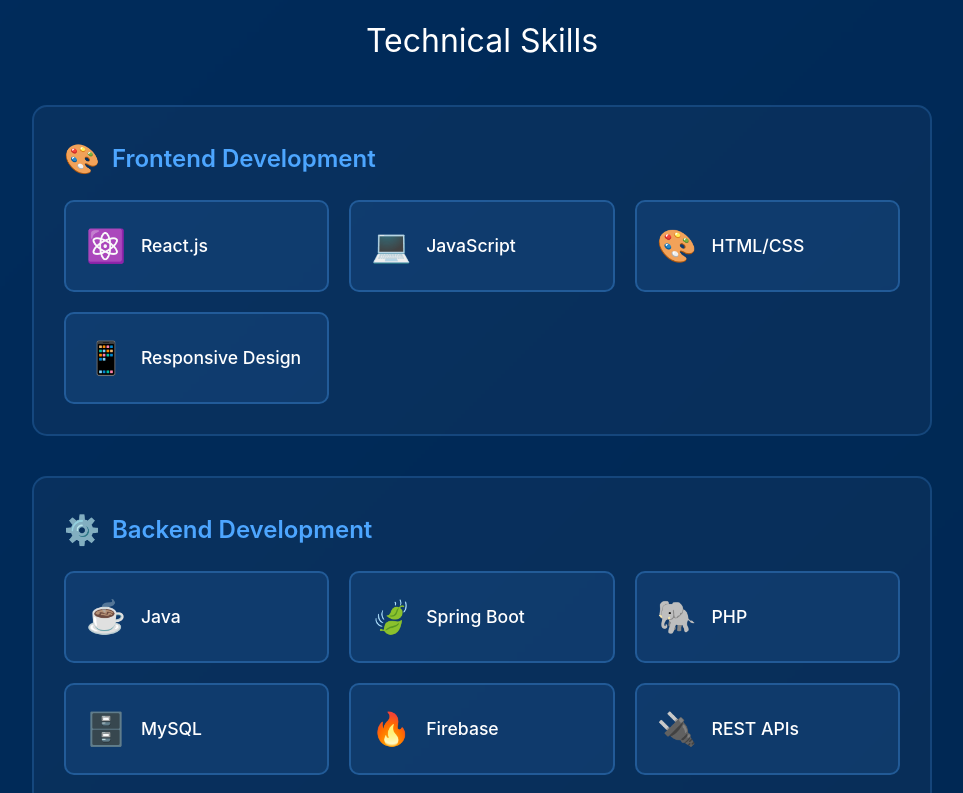
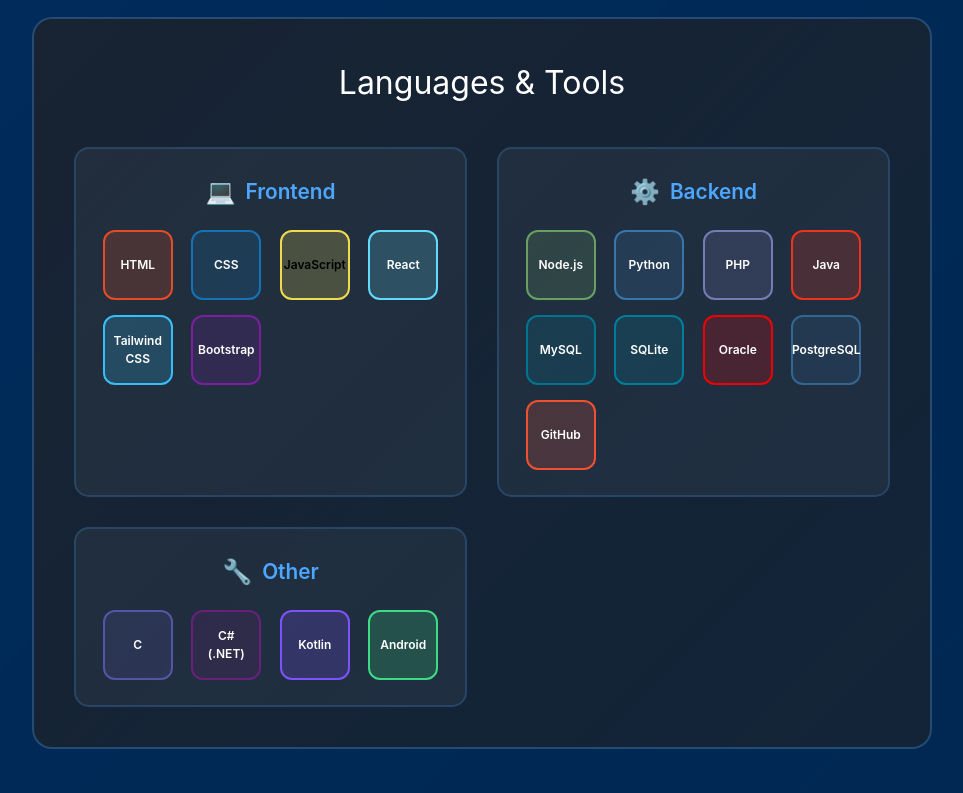
Before and after one commit to Chamathka2003/My_Portfolio, a React (Create React App) app: page / in a window 1280 px wide. Shown: the part 1220-2013 px from the top of the page, without its empty margins (158-1121 px from the left). Built offline with nearby package versions, Linux system fonts and the light colour scheme; the HTML template or start-up script is replaced by a standard one.

Commit message:
add new technology

```diff
--- a/src/components/About.css
+++ b/src/components/About.css
@@ -15,6 +15,148 @@
   margin-bottom: 20px;
   text-align: center;
 }
+
+.tech-stack-banner {
+  margin: 50px 0;
+  padding: 40px;
+  background: linear-gradient(135deg, rgba(26, 35, 46, 0.9) 0%, rgba(26, 35, 46, 0.7) 100%);
+  border-radius: 20px;
+  border: 2px solid rgba(77, 166, 255, 0.3);
+}
+
+.tech-stack-banner h3 {
+  text-align: center;
+  font-size: 2rem;
+  color: #ffffff;
+  margin-bottom: 40px;
+}
+
+.tech-categories {
+  display: grid;
+  grid-template-columns: repeat(auto-fit, minmax(280px, 1fr));
+  gap: 30px;
+}
+
+.tech-category-box {
+  background: rgba(255, 255, 255, 0.05);
+  border: 2px solid rgba(77, 166, 255, 0.2);
+  border-radius: 15px;
+  padding: 25px;
+  transition: all 0.3s ease;
+}
+
+.tech-category-box:hover {
+  border-color: rgba(77, 166, 255, 0.5);
+  transform: translateY(-5px);
+  box-shadow: 0 10px 30px rgba(77, 166, 255, 0.3);
+}
+
+.tech-category-title {
+  display: flex;
+  align-items: center;
+  gap: 10px;
+  font-size: 1.3rem;
+  color: #4da6ff;
+  margin-bottom: 20px;
+  font-weight: 600;
+  justify-content: center;
+}
+
+.tech-icon-title {
+  font-size: 1.5rem;
+}
+
+.tech-icons {
+  display: grid;
+  grid-template-columns: repeat(auto-fit, minmax(70px, 1fr));
+  gap: 15px;
+  justify-items: center;
+}
+
+.tech-icon {
+  display: flex;
+  align-items: center;
+  justify-content: center;
+  width: 70px;
+  height: 70px;
+  background: rgba(255, 255, 255, 0.1);
+  border: 2px solid rgba(255, 255, 255, 0.2);
+  border-radius: 12px;
+  font-weight: 600;
+  font-size: 0.75rem;
+  color: #ffffff;
+  transition: all 0.3s ease;
+  cursor: pointer;
+  text-align: center;
+}
+
+.tech-icon:hover {
+  transform: translateY(-8px) scale(1.05);
+  box-shadow: 0 8px 25px rgba(77, 166, 255, 0.4);
+}
+
+.tech-icon span {
+  text-align: center;
+  padding: 5px;
+}
+
+/* Technology specific colors */
+.html-icon { background: rgba(227, 76, 38, 0.2); border-color: #e34c26; }
+.html-icon:hover { background: rgba(227, 76, 38, 0.3); box-shadow: 0 8px 25px rgba(227, 76, 38, 0.5); }
+
+.css-icon { background: rgba(21, 114, 182, 0.2); border-color: #1572b6; }
+.css-icon:hover { background: rgba(21, 114, 182, 0.3); box-shadow: 0 8px 25px rgba(21, 114, 182, 0.5); }
+
+.js-icon { background: rgba(240, 219, 79, 0.2); border-color: #f0db4f; color: #000; }
+.js-icon:hover { background: rgba(240, 219, 79, 0.3); box-shadow: 0 8px 25px rgba(240, 219, 79, 0.5); }
+
+.react-icon { background: rgba(97, 218, 251, 0.2); border-color: #61dafb; }
+.react-icon:hover { background: rgba(97, 218, 251, 0.3); box-shadow: 0 8px 25px rgba(97, 218, 251, 0.5); }
+
+.tailwind-icon { background: rgba(56, 189, 248, 0.2); border-color: #38bdf8; }
+.tailwind-icon:hover { background: rgba(56, 189, 248, 0.3); box-shadow: 0 8px 25px rgba(56, 189, 248, 0.5); }
+
+.bootstrap-icon { background: rgba(123, 31, 162, 0.2); border-color: #7b1fa2; }
+.bootstrap-icon:hover { background: rgba(123, 31, 162, 0.3); box-shadow: 0 8px 25px rgba(123, 31, 162, 0.5); }
+
+.node-icon { background: rgba(104, 160, 99, 0.2); border-color: #68a063; }
+.node-icon:hover { background: rgba(104, 160, 99, 0.3); box-shadow: 0 8px 25px rgba(104, 160, 99, 0.5); }
+
+.python-icon { background: rgba(55, 118, 171, 0.2); border-color: #3776ab; }
+.python-icon:hover { background: rgba(55, 118, 171, 0.3); box-shadow: 0 8px 25px rgba(55, 118, 171, 0.5); }
+
+.php-icon { background: rgba(119, 123, 180, 0.2); border-color: #777bb4; }
+.php-icon:hover { background: rgba(119, 123, 180, 0.3); box-shadow: 0 8px 25px rgba(119, 123, 180, 0.5); }
+
+.java-icon { background: rgba(237, 51, 28, 0.2); border-color: #ed331c; }
+.java-icon:hover { background: rgba(237, 51, 28, 0.3); box-shadow: 0 8px 25px rgba(237, 51, 28, 0.5); }
+
+.mysql-icon { background: rgba(0, 117, 143, 0.2); border-color: #00758f; }
+.mysql-icon:hover { background: rgba(0, 117, 143, 0.3); box-shadow: 0 8px 25px rgba(0, 117, 143, 0.5); }
+
+.sqlite-icon { background: rgba(0, 125, 156, 0.2); border-color: #007d9c; }
+.sqlite-icon:hover { background: rgba(0, 125, 156, 0.3); box-shadow: 0 8px 25px rgba(0, 125, 156, 0.5); }
+
+.oracle-icon { background: rgba(240, 0, 0, 0.2); border-color: #f00000; }
+.oracle-icon:hover { background: rgba(240, 0, 0, 0.3); box-shadow: 0 8px 25px rgba(240, 0, 0, 0.5); }
+
+.postgres-icon { background: rgba(51, 103, 145, 0.2); border-color: #336791; }
+.postgres-icon:hover { background: rgba(51, 103, 145, 0.3); box-shadow: 0 8px 25px rgba(51, 103, 145, 0.5); }
+
+.git-icon { background: rgba(240, 80, 50, 0.2); border-color: #f05032; }
+.git-icon:hover { background: rgba(240, 80, 50, 0.3); box-shadow: 0 8px 25px rgba(240, 80, 50, 0.5); }
+
+.c-icon { background: rgba(85, 85, 165, 0.2); border-color: #5555a5; }
+.c-icon:hover { background: rgba(85, 85, 165, 0.3); box-shadow: 0 8px 25px rgba(85, 85, 165, 0.5); }
+
+.csharp-icon { background: rgba(104, 33, 122, 0.2); border-color: #68217a; }
+.csharp-icon:hover { background: rgba(104, 33, 122, 0.3); box-shadow: 0 8px 25px rgba(104, 33, 122, 0.5); }
+
+.kotlin-icon { background: rgba(127, 82, 255, 0.2); border-color: #7f52ff; }
+.kotlin-icon:hover { background: rgba(127, 82, 255, 0.3); box-shadow: 0 8px 25px rgba(127, 82, 255, 0.5); }
+
+.android-icon { background: rgba(61, 220, 132, 0.2); border-color: #3ddc84; }
+.android-icon:hover { background: rgba(61, 220, 132, 0.3); box-shadow: 0 8px 25px rgba(61, 220, 132, 0.5); }
 
 .education-section {
   margin-top: 60px;
--- a/src/components/About.js
+++ b/src/components/About.js
@@ -19,121 +19,97 @@
             </p>
           </div>
 
-          <div className="skills">
-            <h3>Technical Skills</h3>
+          <div className="tech-stack-banner">
+            <h3>Languages & Tools</h3>
 
-            <div className="skills-category">
-              <h4 className="category-title">
-                <span className="category-icon">🎨</span>
-                Frontend Development
+            <div className="tech-categories">
+              {/* Frontend */}
+              <div className="tech-category-box">
+                <h4 className="tech-category-title">
+                  <span className="tech-icon-title">💻</span> Frontend
                 </h4>
-              <div className="skills-grid">
-                <div className="skill-item">
-                  <span className="skill-icon">⚛️</span>
-                  <span>React.js</span>
+                <div className="tech-icons">
+                  <div className="tech-icon html-icon" title="HTML5">
+                    <span>HTML</span>
                   </div>
-                <div className="skill-item">
-                  <span className="skill-icon">💻</span>
+                  <div className="tech-icon css-icon" title="CSS3">
+                    <span>CSS</span>
+                  </div>
+                  <div className="tech-icon js-icon" title="JavaScript">
                     <span>JavaScript</span>
                   </div>
-                <div className="skill-item">
-                  <span className="skill-icon">🎨</span>
-                  <span>HTML/CSS</span>
+                  <div className="tech-icon react-icon" title="React">
+                    <span>React</span>
                   </div>
-                <div className="skill-item">
-                  <span className="skill-icon">📱</span>
-                  <span>Responsive Design</span>
+                  <div className="tech-icon tailwind-icon" title="Tailwind CSS">
+                    <span>Tailwind CSS</span>
+                  </div>
+                  <div className="tech-icon bootstrap-icon" title="Bootstrap">
+                    <span>Bootstrap</span>
                   </div>
                 </div>
               </div>
 
-            <div className="skills-category">
-              <h4 className="category-title">
-                <span className="category-icon">⚙️</span>
-                Backend Development
+              {/* Backend */}
+              <div className="tech-category-box">
+                <h4 className="tech-category-title">
+                  <span className="tech-icon-title">⚙️</span> Backend
                 </h4>
-              <div className="skills-grid">
-                <div className="skill-item">
-                  <span className="skill-icon">☕</span>
+                <div className="tech-icons">
+                  <div className="tech-icon node-icon" title="Node.js">
+                    <span>Node.js</span>
+                  </div>
+                  <div className="tech-icon python-icon" title="Python">
+                    <span>Python</span>
+                  </div>
+                  <div className="tech-icon php-icon" title="PHP">
+                    <span>PHP</span>
+                  </div>
+                  <div className="tech-icon java-icon" title="Java">
                     <span>Java</span>
                   </div>
-                <div className="skill-item">
-                  <span className="skill-icon">🍃</span>
-                  <span>Spring Boot</span>
-                </div>
-                <div className="skill-item">
-                  <span className="skill-icon">🐘</span>
-                  <span>PHP</span>
-                </div>
-                <div className="skill-item">
-                  <span className="skill-icon">🗄️</span>
+                  <div className="tech-icon mysql-icon" title="MySQL">
                     <span>MySQL</span>
                   </div>
-                <div className="skill-item">
-                  <span className="skill-icon">🔥</span>
-                  <span>Firebase</span>
+                  <div className="tech-icon sqlite-icon" title="SQLite">
+                    <span>SQLite</span>
                   </div>
-                <div className="skill-item">
-                  <span className="skill-icon">🔌</span>
-                  <span>REST APIs</span>
+                  <div className="tech-icon oracle-icon" title="Oracle">
+                    <span>Oracle</span>
+                  </div>
+                  <div className="tech-icon postgres-icon" title="PostgreSQL">
+                    <span>PostgreSQL</span>
+                  </div>
+                  <div className="tech-icon git-icon" title="GitHub">
+                    <span>GitHub</span>
                   </div>
                 </div>
               </div>
 
-            <div className="skills-category">
-              <h4 className="category-title">
-                <span className="category-icon">💡</span>
-                Programming Languages
+              {/* Other */}
+              <div className="tech-category-box">
+                <h4 className="tech-category-title">
+                  <span className="tech-icon-title">🔧</span> Other
                 </h4>
-              <div className="skills-grid">
-                <div className="skill-item">
-                  <span className="skill-icon">☕</span>
-                  <span>Java</span>
+                <div className="tech-icons">
+                  <div className="tech-icon c-icon" title="C">
+                    <span>C</span>
                   </div>
-                <div className="skill-item">
-                  <span className="skill-icon">💻</span>
-                  <span>JavaScript</span>
+                  <div className="tech-icon csharp-icon" title="C# (.NET)">
+                    <span>C# (.NET)</span>
                   </div>
-                <div className="skill-item">
-                  <span className="skill-icon">🔷</span>
-                  <span>C Programming</span>
+                  <div className="tech-icon kotlin-icon" title="Kotlin">
+                    <span>Kotlin</span>
                   </div>
-                <div className="skill-item">
-                  <span className="skill-icon">🐘</span>
-                  <span>PHP</span>
+                  <div className="tech-icon android-icon" title="Android">
+                    <span>Android</span>
                   </div>
-                <div className="skill-item">
-                  <span className="skill-icon">📊</span>
-                  <span>SQL</span>
+                </div>
               </div>
             </div>
           </div>
 
-            <div className="skills-category">
-              <h4 className="category-title">
-                <span className="category-icon">🚀</span>
-                Other Technologies
-              </h4>
-              <div className="skills-grid">
-                <div className="skill-item">
-                  <span className="skill-icon">🌐</span>
-                  <span>Git & GitHub</span>
-                </div>
-                <div className="skill-item">
-                  <span className="skill-icon">📱</span>
-                  <span>IoT Development</span>
-                </div>
-                <div className="skill-item">
-                  <span className="skill-icon">🗄️</span>
-                  <span>Database Design</span>
-                </div>
-                <div className="skill-item">
-                  <span className="skill-icon">🎯</span>
-                  <span>Software Engineering</span>
-                </div>
-              </div>
-            </div>
-          </div>
+
         </div>
       </div>
     </section>
--- a/src/components/Certificates.js
+++ b/src/components/Certificates.js
@@ -44,7 +44,7 @@
       title: 'Sustainability Foundations: Core Concepts',
       issuer: 'LinkedIn Learning',
       date: 'May 2025',
-      image: '/images/certificates/sustainability-foundations.jpg',
+      image: '/images/certificates/sustanability.jpeg',
       skills: ['Environmental Sustainability']
     }
   ];
```
Lines whose indentation alone changed are shown as unchanged.
